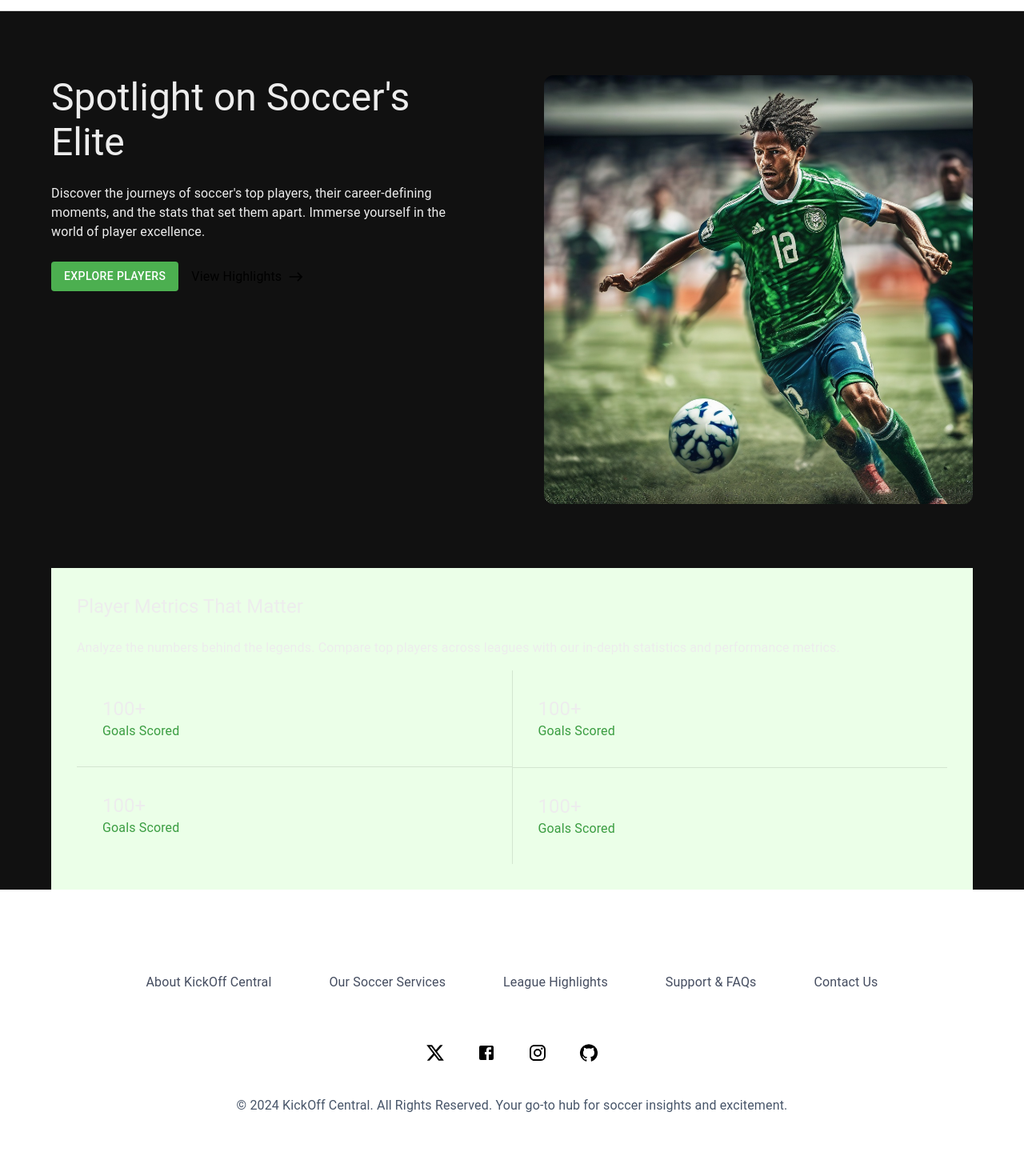
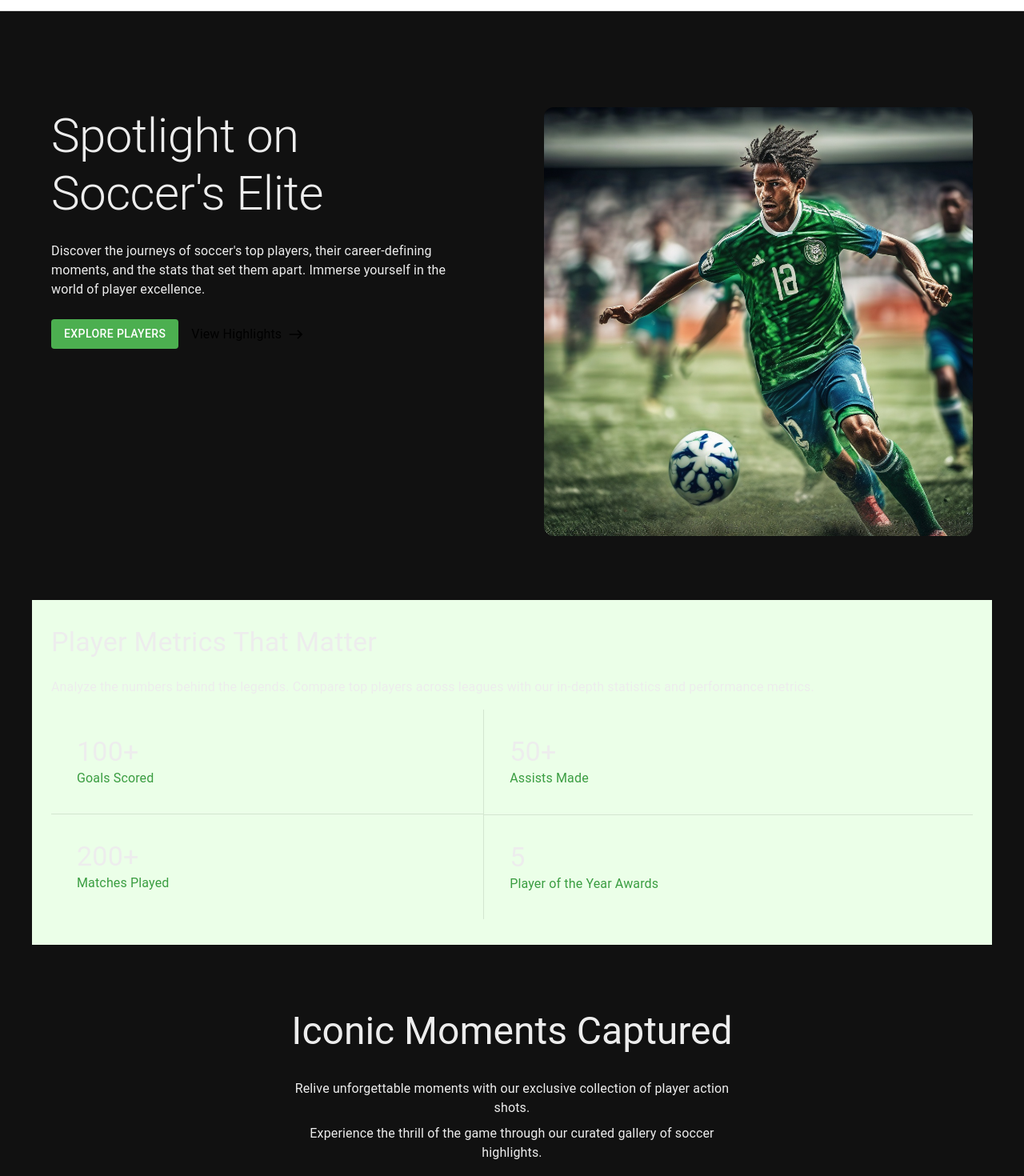
Before and after one commit to simskberna/nextjs-sleague-app-frontend, a Next.js app: page /player-focus in a window 1280 px wide. Shown: the part 60-1530 px from the top of the page at 80% size. Built offline with nearby package versions, Linux system fonts and the light colour scheme; what tailwind-clip-path would draw is missing.

Commit message:
feat: player focus complete design

```diff
--- a/app/(routes)/league-stats/page.tsx
+++ b/app/(routes)/league-stats/page.tsx
@@ -107,9 +107,9 @@ const LeagueStatsPage = () => {
 
   return (
     <AnimatedContainer>
-      <Container sx={{ display: 'flex', flexDirection: { xs: 'column', md: 'row' }, mt: 10, gap: 2 }}>
+      <Container sx={{ display: 'flex', flexDirection: { xs: 'column', md: 'row' }, mt: 15, gap: 2 }}>
         <Box sx={{ flex: 1, display: 'flex', flexDirection: 'column', justifyContent: 'space-between', alignItems: 'flex-start' }}>
-          <Typography variant="h3" className="font-semibold">Unveiling the Best Moments in Soccer Leagues</Typography>
+         <Typography variant="h2" className="font-semibold">Unveiling the Best Moments in Soccer Leagues</Typography>
 
           <Stack sx={{ display: 'flex', flexDirection: 'column', gap: 4, mt:{xs:5,md:0} }}>
             <Box sx={{ display: 'flex', justifyContent: 'flex-start', alignItems: 'center', gap: 2 }}>
--- a/app/(routes)/player-focus/page.tsx
+++ b/app/(routes)/player-focus/page.tsx
@@ -1,15 +1,16 @@
 import React from "react"
-import { Container,Stack,Box, Typography,Button } from '@mui/material'
+import { Container,Box, Typography,Button,Card, CardMedia,CardContent } from '@mui/material'
 import Image from "next/image"
 import Link from "next/link"
 import EastIcon from "@mui/icons-material/East"
+import AnimatedContainer from "@/app/components/Shared/AnimationContainer"
 
 const PlayerFocusPage = () => {
 
-  return <Container sx={{mt:10}}>
-    <Stack sx={{display:'flex',flexDirection:{xs:'column',md:'row'},gap:10}}>
+  return <AnimatedContainer>
+    <Container sx={{display:'flex',flexDirection:{xs:'column',md:'row'},gap:10,mt:15}}>
       <Box sx={{flex:1,width:'100%',display:'flex',flexDirection:'column',justifyContent:'flex-start',alignItems:'flex-start',gap:3}}>
-        <Typography variant="h3" className="font-semibold">Spotlight on Soccer's Elite</Typography>
+        <Typography variant="h2" className="font-semibold">Spotlight on Soccer's Elite</Typography>
         <Typography variant="body1" className="font-normal">Discover the journeys of soccer's top players, their career-defining moments, and the stats that set them apart. Immerse yourself in the world of player excellence.</Typography>
         <Box sx={{display:'flex',justifyContent:'flex-start',alignItems:'center'}}>
           <Button variant="contained" className="font-normal capitalize rounded-lg" sx={{boxShadow:'unset', backgroundColor: '#4caf50', color: 'white', '&:hover': {boxShadow:'unset', backgroundColor: '#84cf81' } }}>
@@ -33,26 +34,89 @@ const PlayerFocusPage = () => {
               style={{ width: '100%', height: 'auto' }}/>
 
       </Box>
-    </Stack>
+    </Container>
 
-    <Stack sx={{mt:10,bgcolor:'#ebffe8',height:'auto',p:4}}>
-      <Typography variant="h5" className="font-semibold pb-6">Player Metrics That Matter</Typography>
+    <Container sx={{mt:10,bgcolor:'#ebffe8',height:'auto',p:4}}>
+      <Typography variant="h4" className="font-semibold pb-6">Player Metrics That Matter</Typography>
       <Typography variant="body1" className="font-normal">Analyze the numbers behind the legends. Compare top players across leagues with our in-depth statistics and performance metrics.</Typography>
       <Box sx={{display:'grid',gridTemplateColumns:'auto auto',mt:2}}>
-        {['1','2','3','4'].map((item,idx) => <Box key="idx"
+        {[{value:'100+',title:'Goals Scored'},{value:'50+',title:'Assists Made'},{value:'200+',title:'Matches Played'},{value:'5',title:'Player of the Year Awards'}].map((item,idx) => <Box key="idx"
            sx={{
                  borderBottom:idx === 0 ? '1px solid #d3e5d0' : 'none',
                  borderRight:idx === 0 || (idx+1)%3 === 0 ? '1px solid #d3e5d0' : 'none',
                  borderTop:idx === ['1','2','3','4'].length-1 ? '1px solid #d3e5d0' : 'none',
                  p:4
               }}>
-          <Typography variant="h5" className="font-bold">100+</Typography>
-          <Typography variant="body1" className="font-semibold" sx={{color:'#3a9d41'}}>Goals Scored</Typography>
+          <Typography variant="h4" className="font-bold">{item.value}</Typography>
+          <Typography variant="body1" className="font-semibold" sx={{color:'#3a9d41'}}>{item.title}</Typography>
         </Box>)}
       </Box>
-    </Stack>
+    </Container>
 
-  </Container>
+    <Container sx={{width:'100%',display:'flex',flexDirection:'column',justifyContent:'flex-start',alignItems:'center',mt:10}}>
+        <Typography variant="h3" className="font-semibold w-[50%] text-center pb-8">Iconic Moments Captured</Typography>
+        <Typography variant="body1" className="w-[50%] text-center pb-2">Relive unforgettable moments with our exclusive collection of player action shots.</Typography>
+        <Typography variant="body1" className="w-[50%] text-center">Experience the thrill of the game through our curated gallery of soccer highlights.</Typography>
+        <Box sx={{width:'100%',display:'grid',justifyContent:'space-between',gridTemplateColumns:{xs:'auto auto',sm:'auto auto auto',md:'auto auto auto auto',lg:'auto auto auto auto auto auto'},gap:5,mt:10}}>
+          {[1,2,3,4,5,6,7,8,9,10,11,12].map((item,idx) => <Card key={idx} sx={{borderRadius:4,backgroundColor:'#000',width:{xs:200,md:175,lg:150},height:{xs:200,md:175,lg:150}}}>
+            <CardMedia
+            sx={{ height:{xs:200,md:175,lg:150},width:{xs:200,md:175,lg:150},borderRadius:4}}
+            image="/assets/temporary-image.jpeg"
+            title="green iguana"
+          />
+          </Card>)}
+        </Box>
+    </Container>
+    <Container sx={{display:'flex',flexDirection:'column',justifyContent:'flex-start',alignItems:'center',mt:10}}>
+
+        <Box sx={{ display: 'flex', flexDirection: 'column', alignItems: 'center',justifyContent:'center', mb: 5,gap:2 }}>
+              <Typography variant="h4" className="font-semibold">Player Insights & Trends</Typography>
+              <Typography variant="body1">Stay updated with the latest analyses and stories from the world of soccer players..</Typography>
+        </Box>
+        <Box sx={{display:'flex',alignItems:'center',position:'relative',justifyContent:'space-between',gap:4}}>
+          {['1','2','3'].map((x,index) =>
+            <Card key={index} sx={{border:'none',boxShadow:'none',display:'flex',flexDirection:'column',justifyContent:'flex-start'}}>
+            <CardMedia
+              sx={{ height: 250,borderTopLeftRadius:7,borderTopRightRadius:7}}
+              image="/assets/temporary-bottom-banner.jpeg"
+              title="temporary-image"
+            >
+            </CardMedia>
+            <CardContent className="bg-gradient-from-green" sx={{p:2,display:'flex',flexDirection:'column',justifyContent:'end',height:'100%',borderBottomLeftRadius:7,borderBottomRightRadius:7}}>
+              <Typography variant="body2" sx={{ color: 'white',opacity:0.7 }}>
+              Oct 10, 2023 Alex Johnson
+              </Typography>
+              <Typography gutterBottom variant="body1" component="div" className="font-semibold" sx={{ color: 'white' }}>
+              Breaking Down the Season's Highlights
+              </Typography>
+              <Typography variant="body2" sx={{ color: 'white',opacity:0.7 }}>
+              An analysis of the most exciting moments and pivotal matches that defined the season.
+              </Typography>
+            </CardContent>
+
+          </Card>
+          )}
+          </Box>
+    </Container>
+    <Container sx={{my:5,p:5,width:'100%',height:'400px',display:'flex',flexDirection:'column',justifyContent:'center',alignItems:'center',backgroundColor:'#4caf50'}}>
+      <Box sx={{display:'flex',width:'50%',flexDirection:'column'}}>
+      <Typography variant="h4" className="text-white font-semibold text-center pb-8">Join the Soccer Revolution</Typography>
+      <Typography variant="body1" className="text-white text-center opacity-[0.7]">Be part of our community to get the latest player updates and exclusive content. Sign up today to stay ahead in the world of soccer.</Typography>
+      </Box>
+      <Box sx={{display:'flex',justifyContent:'flex-start',alignItems:'center',mt:5}}>
+          <Button variant="contained" className="font-normal capitalize rounded-lg" sx={{boxShadow:'unset', backgroundColor: 'white', color: 'black', '&:hover': {boxShadow:'unset', backgroundColor: '#e2ffe1' } }}>
+             Join Now
+          </Button>
+          <Link href={'/'} className='p-2 group rounded-full flex items-center justify-center px-4 gap-2 hover:duration-300 hover:transition-all'>
+              <Typography variant="body1" sx={{color:'white'}} className="font-semibold">Discover More</Typography>
+              <EastIcon
+                  sx={{ color: 'white', width:'20px',transition: 'transform 0.3s' }}
+                  className='group-hover:translate-x-1'
+                />
+            </Link>
+        </Box>
+    </Container>
+  </AnimatedContainer>
 }
 
 export default PlayerFocusPage
--- a/app/globals.css
+++ b/app/globals.css
@@ -76,3 +76,6 @@ body {
 .bg-gradient-from-gray {
   background-image: linear-gradient(to top, #104c1a, rgba(255, 255, 255, 0));
 }
+.bg-gradient-from-green {
+  background-image: linear-gradient(to bottom, #1d7c2d, #0a5517);
+}
```
